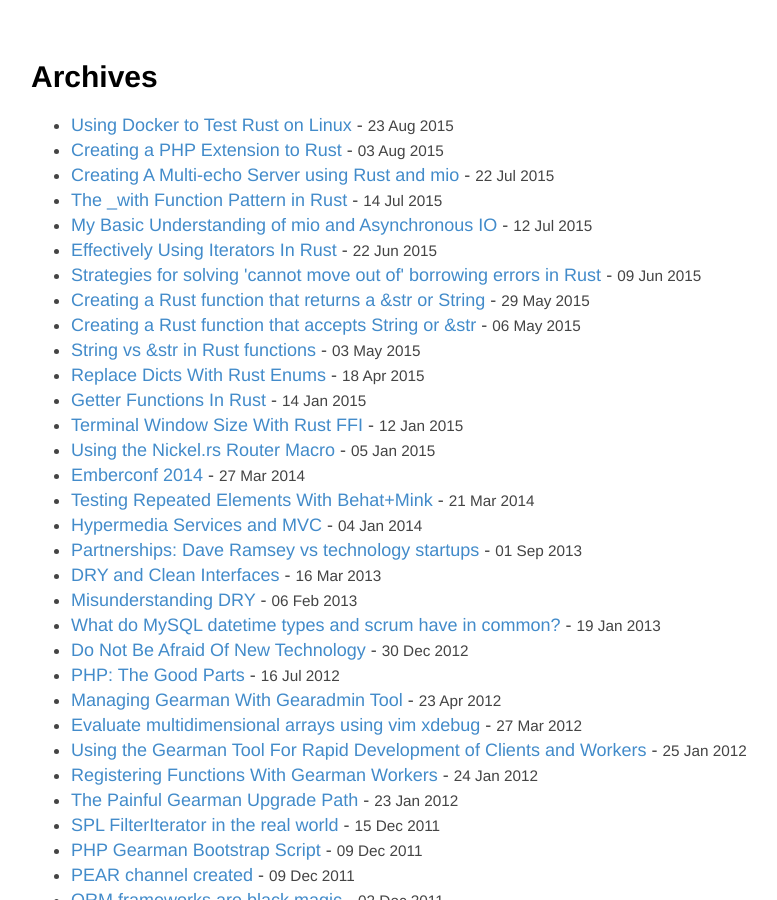
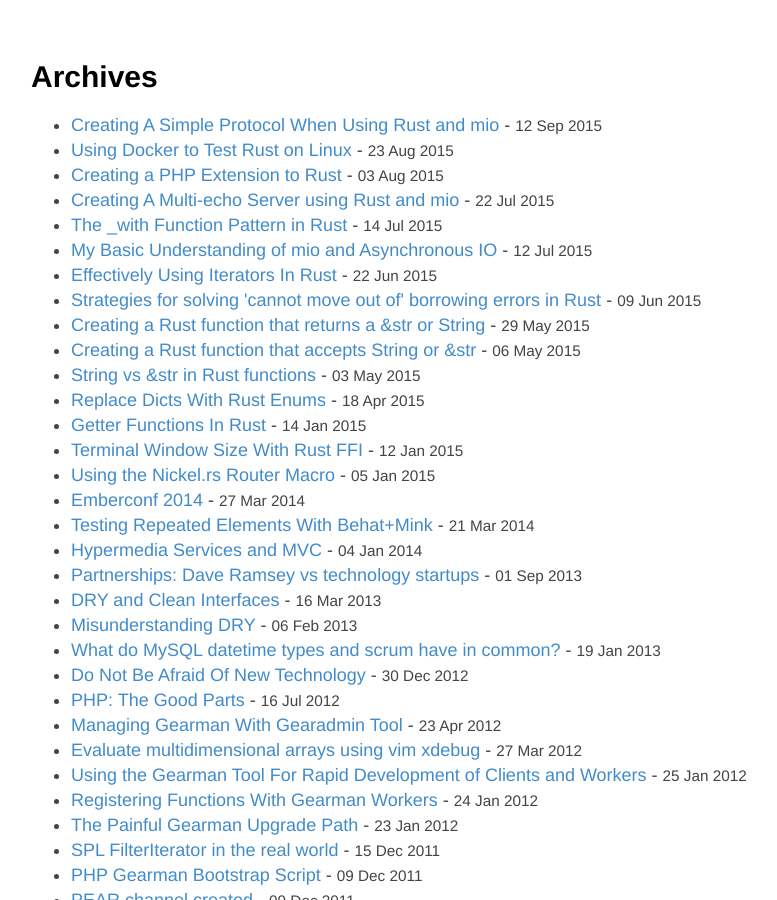
Before and after one commit to hjr3/hjr3.github.io, a Jekyll site: the page built from archive.html, in a window 1280 px wide and 900 px high. Shown: the whole window, without its empty margins (234-1011 px from the left). Built offline with Jekyll 4.4.1, drawn with Linux system fonts in a browser that asks for light colours; Markdown is read by kramdown in place of the engine named in the settings; part of the change alters nothing that is shown.

Commit message:
Wrote creating-a-simple-protocol-when-using-rust-and-mio.md

````diff
--- a/_config.yml
+++ b/_config.yml
@@ -1,7 +1,8 @@
 markdown: redcarpet
 highlighter: pygments
-kramdown:
-  input: GFM
+
+redcarpet:
+  extensions: [with_toc_data]
 
 gems:
   - jekyll-sitemap
--- a/_posts/2015-07-22-creating-a-multi-echo-server-using-rust-and-mio.md
+++ b/_posts/2015-07-22-creating-a-multi-echo-server-using-rust-and-mio.md
@@ -247,7 +247,7 @@ The result of the read is pushed into all the existing connections write queue b
 
 I am just getting into async io and mio, so my implementation may not be ideal, but it works. We have a functioning multi-echo server that is resistant to errors. The source also contains a simple client that will repeatedly write a message to the server and then read a message.
 
-One thing that this code does not do well is handle reads from a client. In order to do that well, we need to establish a simple _protocol_. I am working through that now and will go over that in my next post.
+One thing that this code does not do well is handle reads from a client. In order to do that well, we need to establish a simple _protocol_. I am working through that now and will go over that in my [next post][protocol-blog-post].
 
 [first blog post]: /2015/07/12/my-basic-understanding-of-mio-and-async-io.html
 [complete working example]: https://github.com/hjr3/mob/blob/multi-echo-blog-post/src/main.rs
@@ -256,3 +256,4 @@ One thing that this code does not do well is handle reads from a client. In orde
 [bytes crate]: https://crates.io/crates/bytes
 [some mio source code]: https://github.com/carllerche/mio/blob/eed4855c627892b88f7ca68d3283cbc708a1c2b3/src/io.rs#L23-27
 [StackOverflow question]: http://stackoverflow.com/questions/3017633/difference-between-message-oriented-protocols-and-stream-oriented-protocols
+[protocol-blog-post]: /2015/09/12/creating-a-simple-protocol-when-using-rust-and-mio.html
--- /dev/null
+++ b/_posts/2015-09-12-creating-a-simple-protocol-when-using-rust-and-mio.md
@@ -0,0 +1,143 @@
+---
+layout: post
+title: "Creating A Simple Protocol When Using Rust and mio"
+tags:
+- rustlang
+status: publish
+type: post
+published: true
+---
+
+This post is going to walk through establishing a simple protocol when using mio.
+
+Let us first talk about why a protocol is needed. There are two common network protocols in use today: UDP and TCP. UDP is a message oriented protocol that delivers the message in one chunk. The downside to UDP is that there is no guarantee of message delivery because UDP does not handle packet loss. Many people want to protect against packet loss so they choose TCP instead. TCP is a stream oriented protocol. Data is sent byte by byte. A "message" may come one byte at a time, in multi-byte chunks or all at once. The only thing we can count on with TCP is that the bytes will arrive in the same order they were sent. And here is the reason we need a higher level protocol: It is task of the receiving socket to determine when it has enough data to make any sense of it.
+
+I have seen two basic approaches to building a higher level protocol. The HTTP standard uses both, so let us look at how it works. An HTTP request is split into two parts: a header section and a body section. The header section contains meta information, mostly in the form of headers, used to precisely describe the request. We do not know ahead of time how long a header is or how many headers a request sends. However, HTTP uses `\r\n` to signal the end of the header. Within the header section is the _Content-Length_ header that specifies how many bytes the body section is. So one approach is to use a marker, such as `\r\n`, to signal the end of the message. Another approach is to explicitly specify how many bytes to read. HTTP also has a [chunked transfer encoding][chunked transfer encoding] option in in HTTP 1.1 that combines both of these approaches to read the body section.
+
+There are some really powerful tools for building protocols, such as [capnproto][capnproto]. I wanted something very simple that I could implement. I decided to tell the receiver how many bytes of data they should be expecting. To do this, I use the first 64 bits to specify how many bytes I am sending over the wire. My custom protocol is not _discoverable_. Both the sender and receiver have to agree ahead of time on this protocol and implement it.
+
+The basic strategy for receiving is as follows:
+
+   1. Read the first 64 bits from the socket.
+   1. Convert those bits into a `u64` type and determine the length of the message.
+   1. Read `message_length` bytes from the socket.
+
+Either of the reads can receieve `WouldBlock` which, [we know][previous post on WouldBlock], means we have to try again later. This is not a problem for our first read of the 64 bytes. However, if we receive `WouldBlock` during the second read then we have to remember to not try and read the first 64 bytes from the socket when we try again. This means we have to keep some state around reads. We need to keep track of two peices of information. The first is whether or not we are in the middle of reading. The second is if we are in the middle of reading then we need to keep track of how many bytes the message is. I added `read_continuation: Option<u64>` to my `Connection` struct to capture this.
+
+Here is how we read the message length:
+
+```rust
+fn read_message_length(&mut self) -> io::Result<Option<u64>> {
+    if let Some(n) = self.read_continuation {
+        return Ok(Some(n));
+    }
+
+    let mut buf = [0u8; 8];
+
+    let bytes = match self.sock.try_read(&mut buf) {
+        Ok(None) => {
+            return Ok(None);
+        },
+        Ok(Some(n)) => n,
+        Err(e) => {
+            return Err(e);
+        }
+    };
+
+    if bytes < 8 {
+        warn!("Found message length of {} bytes", bytes);
+        return Err(Error::new(ErrorKind::InvalidData, "Invalid message length"));
+    }
+
+    let msg_len = BigEndian::read_u64(buf.as_ref());
+    Ok(Some(msg_len))
+}
+
+```
+
+The function starts out by checking if we are in the middle of a read. If we are in the middle of a read, we already know the message length and can just return it immediately. Otherwise, I try to read 8 bytes from the socket. The `try_read` function is provided by [mio][mio-try_read] and will return `Ok(None)` on `WouldBlock`. If the read fails or less than 8 bytes were received, we return an error that will cause this connection to be reset. Finally, I use the [byteorder][byteorder] crate to convert the bytes into a `u64` that will tell us how long the message is.
+
+
+```rust
+pub fn readable(&mut self) -> io::Result<Option<Vec<u8>>> {
+
+    let msg_len = match try!(self.read_message_length()) {
+        None => { return Ok(None); },
+        Some(n) => n,
+    };
+
+    debug!("Expected message length: {}", msg_len);
+    let mut recv_buf : Vec<u8> = Vec::with_capacity(msg_len as usize);
+
+    // resolve "multiple applicable items in scope [E0034]" error
+    let sock_ref = <TcpStream as Read>::by_ref(&mut self.sock);
+
+    match sock_ref.take(msg_len as u64).try_read_buf(&mut recv_buf) {
+        Ok(None) => {
+            debug!("CONN : read encountered WouldBlock");
+
+            // We are being forced to try again, but we already read the two bytes off of
+            // the wire that determined the length. We need to store the message length
+            // so we can resume next time we get readable.
+            self.read_continuation = Some(msg_len as u64);
+            Ok(None)
+        },
+        Ok(Some(n)) => {
+            debug!("CONN : we read {} bytes", n);
+
+            if n < msg_len as usize {
+                return Err(Error::new(ErrorKind::InvalidData, "Did not read enough bytes"));
+            }
+
+            self.read_continuation = None;
+
+            Ok(Some(recv_buf))
+        },
+        Err(e) => {
+            error!("Failed to read buffer for token {:?}, error: {}", self.token, e);
+            Err(e)
+        }
+    }
+}
+```
+
+Our `readable` function starts out by determining the length of the message and then creates a vector with a capacity that is at least message length. I would have preferred a fixed slice, but I do not know of a way to create that slice dynamically. Then we need to read at _most_ `msg_len` bytes from the socket. We can do this using the `take` function. This starts to look a bit messy due to some Rust issues. If we just call `self.sock.by_ref()` Rust is not able to determine which `by_ref` function to use. The error message looks something like:
+
+```
+src/connection.rs:76:25: 76:33 error: multiple applicable items in scope [E0034]
+src/connection.rs:76         match self.sock.by_ref().take(msg_len as u64).try_read_buf(&mut recv_buf) {
+                                             ^~~~~~~~
+src/connection.rs:76:25: 76:33 help: run `rustc --explain E0034` to see a detailed explanation
+src/connection.rs:76:25: 76:33 note: candidate #1 is defined in an impl of the trait `std::io::Read` for the type `&mut _`
+src/connection.rs:76         match self.sock.by_ref().take(msg_len as u64).try_read_buf(&mut recv_buf) {
+                                             ^~~~~~~~
+src/connection.rs:76:25: 76:33 note: candidate #2 is defined in an impl of the trait `std::io::Write` for the type `&mut _`
+src/connection.rs:76         match self.sock.by_ref().take(msg_len as u64).try_read_buf(&mut recv_buf) {
+                                             ^~~~~~~~
+src/connection.rs:76:25: 76:33 note: candidate #3 is defined in an impl of the trait `core::iter::Iterator` for the type `&mut _`
+src/connection.rs:76         match self.sock.by_ref().take(msg_len as u64).try_read_buf(&mut recv_buf) {
+                                             ^~~~~~~~
+src/connection.rs:76:25: 76:33 note: candidate #4 is defined in an impl of the trait `std::io::Read` for the type `mio::net::tcp::TcpStream`
+src/connection.rs:76         match self.sock.by_ref().take(msg_len as u64).try_read_buf(&mut recv_buf) {
+                                             ^~~~~~~~
+src/connection.rs:76:25: 76:33 note: candidate #5 is defined in an impl of the trait `std::io::Write` for the type `mio::net::tcp::TcpStream`
+src/connection.rs:76         match self.sock.by_ref().take(msg_len as u64).try_read_buf(&mut recv_buf) {
+```
+
+In order to resolve this, we need to use [Universal Function Call Syntax][UFCS], also called UFCS. Using UFCS, we can be explicit about which `by_ref` function we want. We can then use that reference to `take` at _most_ `msg_len` bytes from the socket. Now we just need to handle the the different responses from the socket. If `try_read` returns `None` (meaning `WouldBlock`), then we need to store the length of the message in `self.read_continuation` so we can try again later. If we successfully read from the socket, we set `self.read_continuation` to `None` so the next readable event will know to first determine the message length.
+
+I have tested this a fair bit and find it works well. The fact that mob echos every received message to every connected socket causes messages to naturally coalecse. Knowing the message length ahead of time helps separate the messages out. The write strategy is similar to the read strategy that I will not go over it here. The working code is located on the [on github][protocol-branch], so please use that as a reference for the write strategy if you are curious. Having a basic protocol like this is exiciting as it will set us up to handle sending or receiving json, xml or other data format later on.
+
+## Related
+
+   * [Creating A Multi-echo Server using Rust and mio][related post]
+
+
+[chunked transfer encoding]: https://en.wikipedia.org/wiki/Chunked_transfer_encoding
+[capnproto]: https://capnproto.org/
+[previous post on WouldBlock]: /2015/07/12/my-basic-understanding-of-mio-and-async-io.html#i-would-block-you
+[mio-try_read]: https://github.com/carllerche/mio/blob/272fb3d06e8f7134c9611e1877b3ff71642ced67/src/io.rs#L57
+[byteorder]: https://crates.io/crates/byteorder
+[UFCS]: https://doc.rust-lang.org/book/ufcs.html
+[protocol-branch]: https://github.com/hjr3/mob/tree/protocol-blog-post
+[related post]: /2015/07/12/my-basic-understanding-of-mio-and-async-io.html
````
